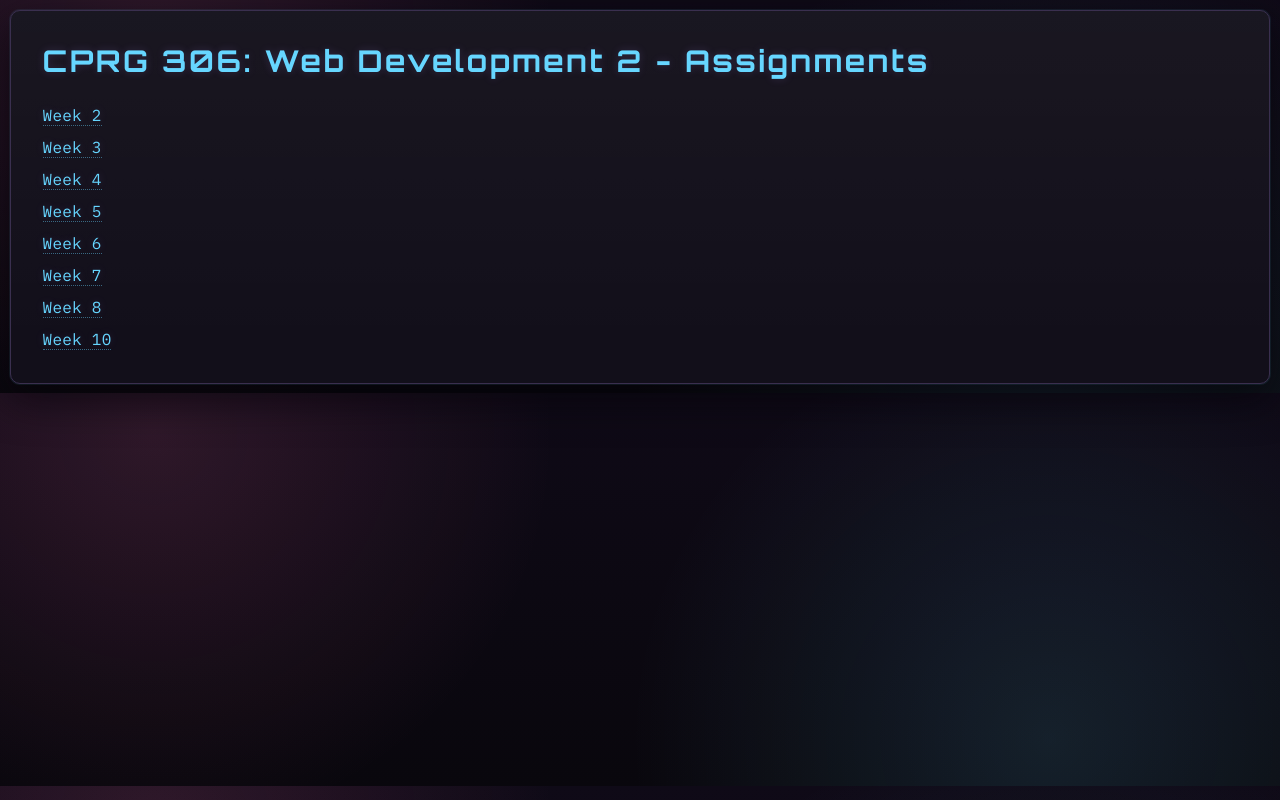
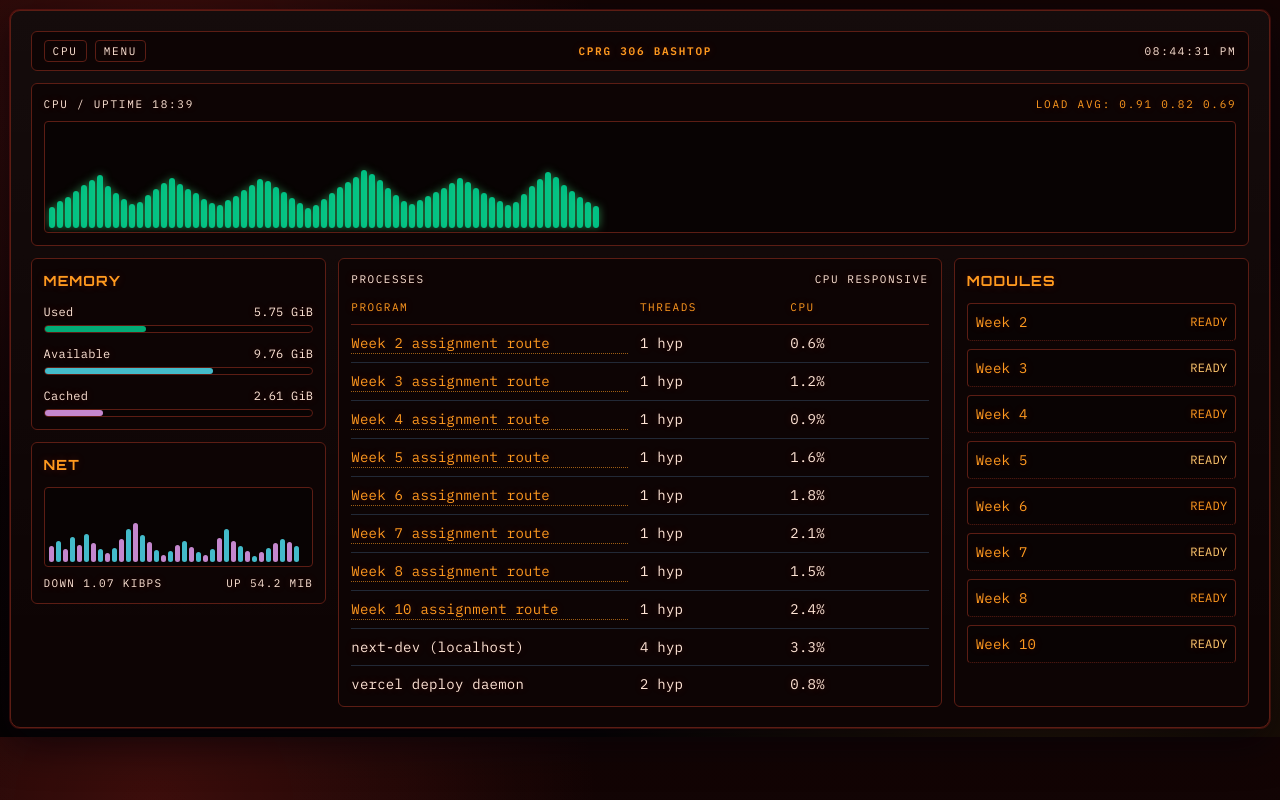
Before and after one commit to MatrixJava/cprg306-assignments, a Next.js app: page / in a window 1280 px wide. Built offline with nearby package versions, Linux system fonts and the light colour scheme.

Commit message:
Refine dashboard layout and switch to neon red/orange theme

```diff
--- a/app/globals.css
+++ b/app/globals.css
@@ -1,16 +1,16 @@
 @import "tailwindcss";
 
 :root {
-  --background: #09070d;
-  --foreground: #ddd7ee;
-  --panel: #120f1a;
-  --panel-soft: #1a1524;
-  --border: #3a2f4f;
-  --accent: #f46ca0;
-  --accent-soft: #b38cff;
-  --info: #66d6ff;
-  --warning: #f6cc7d;
-  --danger: #ff7c8f;
+  --background: #060202;
+  --foreground: #ffe5d6;
+  --panel: #0d0404;
+  --panel-soft: #160707;
+  --border: #5c1d14;
+  --accent: #ff3a2f;
+  --accent-soft: #ff7b1c;
+  --info: #ff9a1f;
+  --warning: #ffc86e;
+  --danger: #ff3a2f;
 }
 
 @theme inline {
@@ -25,11 +25,11 @@ body {
   color: var(--foreground);
   font-family: var(--font-plex-mono), monospace;
   letter-spacing: 0.015em;
-  text-shadow: 0 0 8px rgba(179, 140, 255, 0.18);
+  text-shadow: 0 0 9px rgba(255, 58, 47, 0.22);
   background-image:
-    radial-gradient(circle at 12% 10%, rgba(244, 108, 160, 0.14), transparent 34%),
-    radial-gradient(circle at 82% 88%, rgba(102, 214, 255, 0.12), transparent 38%),
-    linear-gradient(180deg, #0f0a17 0%, #09070d 100%);
+    radial-gradient(circle at 12% 10%, rgba(255, 58, 47, 0.18), transparent 34%),
+    radial-gradient(circle at 82% 88%, rgba(255, 154, 31, 0.16), transparent 38%),
+    linear-gradient(180deg, #130404 0%, #060202 100%);
 }
 
 * {
@@ -45,7 +45,7 @@ main {
     linear-gradient(180deg, rgba(255, 255, 255, 0.03), transparent 90%),
     var(--panel);
   box-shadow:
-    0 0 0 1px rgba(102, 214, 255, 0.08),
+    0 0 0 1px rgba(255, 58, 47, 0.18),
     0 14px 42px rgba(4, 3, 8, 0.72);
 }
 
@@ -60,13 +60,13 @@ h3 {
 a {
   color: var(--info) !important;
   text-decoration: none;
-  border-bottom: 1px dotted rgba(102, 214, 255, 0.45);
+  border-bottom: 1px dotted rgba(255, 154, 31, 0.6);
   transition: color 120ms ease, border-color 120ms ease;
 }
 
 a:hover {
   color: var(--accent) !important;
-  border-color: rgba(244, 108, 160, 0.65);
+  border-color: rgba(255, 58, 47, 0.8);
 }
 
 button,
@@ -79,7 +79,7 @@ textarea {
 button {
   color: var(--foreground) !important;
   border: 1px solid var(--border) !important;
-  background: linear-gradient(135deg, rgba(179, 140, 255, 0.1), rgba(102, 214, 255, 0.08)) !important;
+  background: linear-gradient(135deg, rgba(255, 58, 47, 0.2), rgba(255, 154, 31, 0.18)) !important;
   box-shadow: inset 0 0 0 1px rgba(255, 255, 255, 0.02);
 }
 
@@ -130,8 +130,8 @@ ul {
 .bg-emerald-500,
 .bg-orange-600 {
   background:
-    linear-gradient(135deg, rgba(244, 108, 160, 0.22), rgba(102, 214, 255, 0.2)) !important;
-  border: 1px solid rgba(179, 140, 255, 0.7) !important;
+    linear-gradient(135deg, rgba(255, 58, 47, 0.26), rgba(255, 154, 31, 0.24)) !important;
+  border: 1px solid rgba(255, 128, 45, 0.85) !important;
 }
 
 .text-slate-100,
@@ -159,6 +159,6 @@ ul {
 }
 
 ::selection {
-  background: rgba(102, 214, 255, 0.3);
+  background: rgba(255, 154, 31, 0.35);
   color: #fff;
 }
--- a/app/page.tsx
+++ b/app/page.tsx
@@ -1,51 +1,161 @@
 import Link from "next/link";
+
+const weeks = [
+  { href: "/week-2", label: "Week 2", cpu: "0.6%" },
+  { href: "/week-3", label: "Week 3", cpu: "1.2%" },
+  { href: "/week-4", label: "Week 4", cpu: "0.9%" },
+  { href: "/week-5", label: "Week 5", cpu: "1.6%" },
+  { href: "/week-6", label: "Week 6", cpu: "1.8%" },
+  { href: "/week-7", label: "Week 7", cpu: "2.1%" },
+  { href: "/week-8", label: "Week 8", cpu: "1.5%" },
+  { href: "/week-10", label: "Week 10", cpu: "2.4%" },
+];
+
+const cpuWave = [
+  20, 26, 30, 36, 42, 47, 52, 41, 34, 28, 23, 25, 32, 38, 44, 49, 43, 38, 34, 28, 24, 22, 27, 31, 37,
+  42, 48, 46, 40, 35, 29, 24, 19, 22, 28, 34, 40, 45, 50, 56, 53, 47, 39, 32, 26, 23, 27, 31, 35, 39,
+  44, 49, 45, 39, 34, 30, 26, 22, 25, 33, 41, 48, 55, 50, 42, 36, 30, 25, 21,
+];
+
+const netWave = [
+  22, 30, 18, 35, 24, 40, 26, 18, 12, 20, 32, 46, 55, 38, 28, 17, 10, 15, 24, 30, 21, 14, 9, 18, 34, 47,
+  30, 22, 15, 8, 14, 20, 26, 33, 28, 22,
+];
 
 export default function Home() {
   return (
-    <main className="p-8">
-      <h1 className="text-3xl font-bold mb-6">CPRG 306: Web Development 2 - Assignments</h1>
-      <ul className="space-y-2">
-        <li>
-          <Link href="/week-2" className="text-blue-500 hover:underline">
-            Week 2
-          </Link>
-        </li>
-        <li>
-          <Link href="/week-3" className="text-blue-500 hover:underline">
-            Week 3
-          </Link>
-        </li>
-        <li>
-          <Link href="/week-4" className="text-blue-500 hover:underline">
-            Week 4
-          </Link>
-        </li>
-        <li>
-          <Link href="/week-5" className="text-blue-500 hover:underline">
-            Week 5
-          </Link>
-        </li>
-        <li>
-          <Link href="/week-6" className="text-blue-500 hover:underline">
-            Week 6
-          </Link>
-        </li>
-        <li>
-          <Link href="/week-7" className="text-blue-500 hover:underline">
-            Week 7
-          </Link>
-        </li>
-        <li>
-          <Link href="/week-8" className="text-blue-500 hover:underline">
-            Week 8
-          </Link>
-        </li>
-        <li>
-          <Link href="/week-10" className="text-blue-500 hover:underline">
-            Week 10
-          </Link>
-        </li>
-      </ul>
+    <main className="space-y-3 p-3 md:p-5">
+      <section className="flex items-center justify-between rounded-md border border-slate-700 bg-slate-900 px-3 py-2 text-[11px] uppercase tracking-[0.16em]">
+        <div className="flex items-center gap-2">
+          <span className="rounded border border-slate-700 px-2 py-[2px]">cpu</span>
+          <span className="rounded border border-slate-700 px-2 py-[2px]">menu</span>
+        </div>
+        <p className="font-semibold text-blue-400">CPRG 306 BASHTOP</p>
+        <p className="text-slate-300">08:44:31 PM</p>
+      </section>
+
+      <section className="rounded-md border border-slate-700 bg-slate-900 p-3">
+        <div className="mb-2 flex items-center justify-between text-[11px] uppercase tracking-[0.16em]">
+          <span className="text-slate-300">cpu / uptime 18:39</span>
+          <span className="text-blue-400">load avg: 0.91 0.82 0.69</span>
+        </div>
+        <div className="flex h-28 items-end gap-[2px] overflow-hidden rounded-sm border border-slate-700 bg-black/35 p-1">
+          {cpuWave.map((height, index) => (
+            <span
+              key={`${height}-${index}`}
+              className="w-[6px] rounded-sm bg-emerald-400/90 shadow-[0_0_8px_rgba(74,222,128,0.6)]"
+              style={{ height: `${height}%` }}
+            />
+          ))}
+        </div>
+      </section>
+
+      <section className="grid gap-3 lg:grid-cols-12">
+        <div className="space-y-3 lg:col-span-3">
+          <div className="rounded-md border border-slate-700 bg-slate-900 p-3">
+            <h2 className="mb-3 text-sm font-bold uppercase tracking-[0.16em]">Memory</h2>
+            <div className="space-y-3 text-[12px]">
+              <div>
+                <div className="mb-1 flex justify-between text-slate-300">
+                  <span>Used</span>
+                  <span>5.75 GiB</span>
+                </div>
+                <div className="h-2 rounded-sm border border-slate-700 bg-black/35">
+                  <div className="h-full w-[38%] rounded-sm bg-emerald-400/80" />
+                </div>
+              </div>
+              <div>
+                <div className="mb-1 flex justify-between text-slate-300">
+                  <span>Available</span>
+                  <span>9.76 GiB</span>
+                </div>
+                <div className="h-2 rounded-sm border border-slate-700 bg-black/35">
+                  <div className="h-full w-[63%] rounded-sm bg-cyan-300/80" />
+                </div>
+              </div>
+              <div>
+                <div className="mb-1 flex justify-between text-slate-300">
+                  <span>Cached</span>
+                  <span>2.61 GiB</span>
+                </div>
+                <div className="h-2 rounded-sm border border-slate-700 bg-black/35">
+                  <div className="h-full w-[22%] rounded-sm bg-fuchsia-300/80" />
+                </div>
+              </div>
+            </div>
+          </div>
+
+          <div className="rounded-md border border-slate-700 bg-slate-900 p-3">
+            <h2 className="mb-3 text-sm font-bold uppercase tracking-[0.16em]">Net</h2>
+            <div className="flex h-20 items-end gap-[2px] rounded-sm border border-slate-700 bg-black/35 p-1">
+              {netWave.map((height, index) => (
+                <span
+                  key={`${height}-${index}`}
+                  className={`w-[5px] rounded-sm ${
+                    index % 2 === 0 ? "bg-fuchsia-300/80" : "bg-cyan-300/80"
+                  }`}
+                  style={{ height: `${height}%` }}
+                />
+              ))}
+            </div>
+            <div className="mt-2 flex justify-between text-[11px] uppercase tracking-[0.12em] text-slate-300">
+              <span>down 1.07 KiBps</span>
+              <span>up 54.2 MiB</span>
+            </div>
+          </div>
+        </div>
+
+        <div className="rounded-md border border-slate-700 bg-slate-900 p-3 lg:col-span-6">
+          <div className="mb-3 flex items-center justify-between text-[11px] uppercase tracking-[0.14em] text-slate-300">
+            <span>processes</span>
+            <span>cpu responsive</span>
+          </div>
+          <div className="grid grid-cols-[2fr_1fr_1fr] gap-x-3 border-b border-slate-700 pb-2 text-[11px] uppercase tracking-[0.14em] text-blue-400">
+            <span>Program</span>
+            <span>Threads</span>
+            <span>CPU</span>
+          </div>
+          <div className="mt-2 space-y-2 text-sm">
+            {weeks.map((week) => (
+              <div key={week.href} className="grid grid-cols-[2fr_1fr_1fr] gap-x-3 border-b border-slate-700/60 pb-2">
+                <Link href={week.href} className="truncate">
+                  {week.label} assignment route
+                </Link>
+                <span className="text-slate-300">1 hyp</span>
+                <span className="text-slate-300">{week.cpu}</span>
+              </div>
+            ))}
+            <div className="grid grid-cols-[2fr_1fr_1fr] gap-x-3 border-b border-slate-700/60 pb-2 text-slate-300">
+              <span>next-dev (localhost)</span>
+              <span>4 hyp</span>
+              <span>3.3%</span>
+            </div>
+            <div className="grid grid-cols-[2fr_1fr_1fr] gap-x-3 text-slate-300">
+              <span>vercel deploy daemon</span>
+              <span>2 hyp</span>
+              <span>0.8%</span>
+            </div>
+          </div>
+        </div>
+
+        <div className="rounded-md border border-slate-700 bg-slate-900 p-3 lg:col-span-3">
+          <h2 className="mb-3 text-sm font-bold uppercase tracking-[0.16em]">Modules</h2>
+          <div className="space-y-2 text-sm">
+            {weeks.map((week, index) => (
+              <Link
+                key={week.href}
+                href={week.href}
+                className="flex items-center justify-between rounded border border-slate-700 bg-black/25 px-2 py-2"
+              >
+                <span>{week.label}</span>
+                <span className={`text-xs ${index % 2 === 0 ? "text-blue-400" : "text-amber-300"}`}>
+                  READY
+                </span>
+              </Link>
+            ))}
+          </div>
+        </div>
+      </section>
     </main>
   );
 }
```
